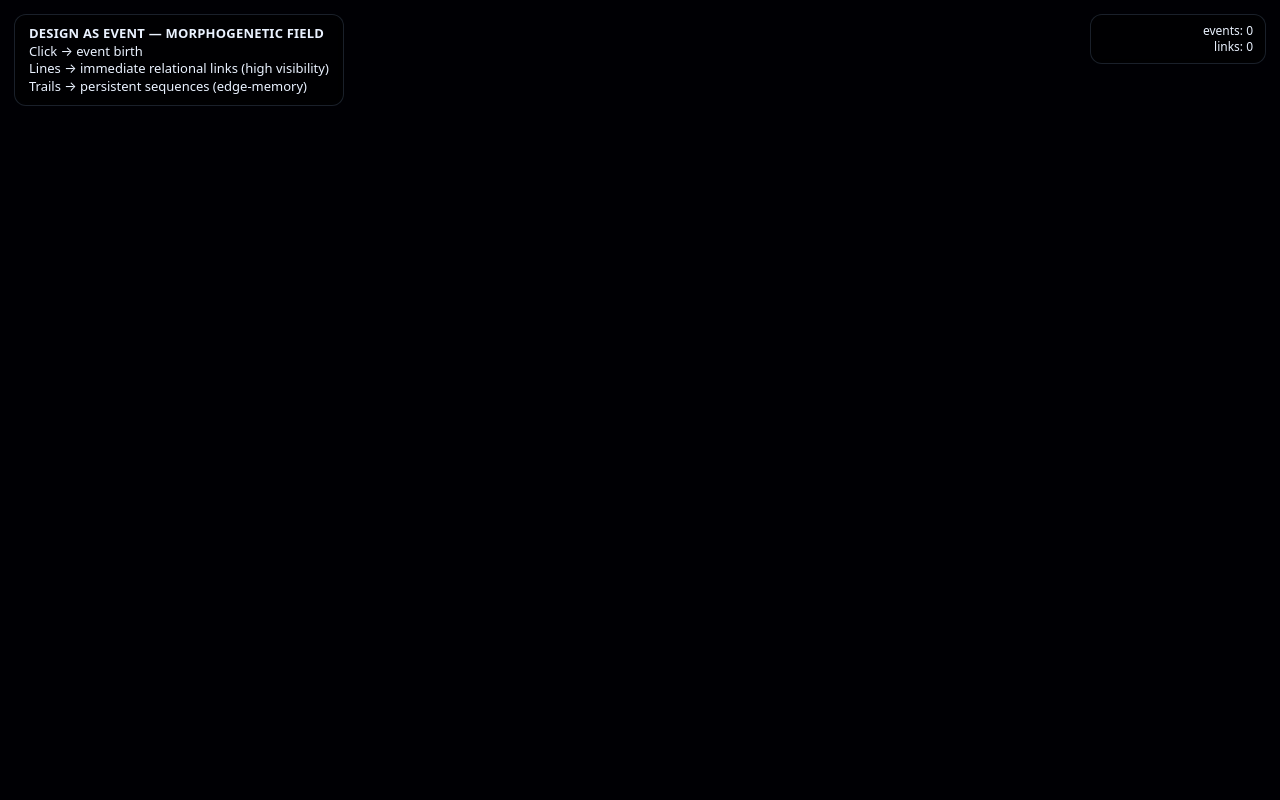
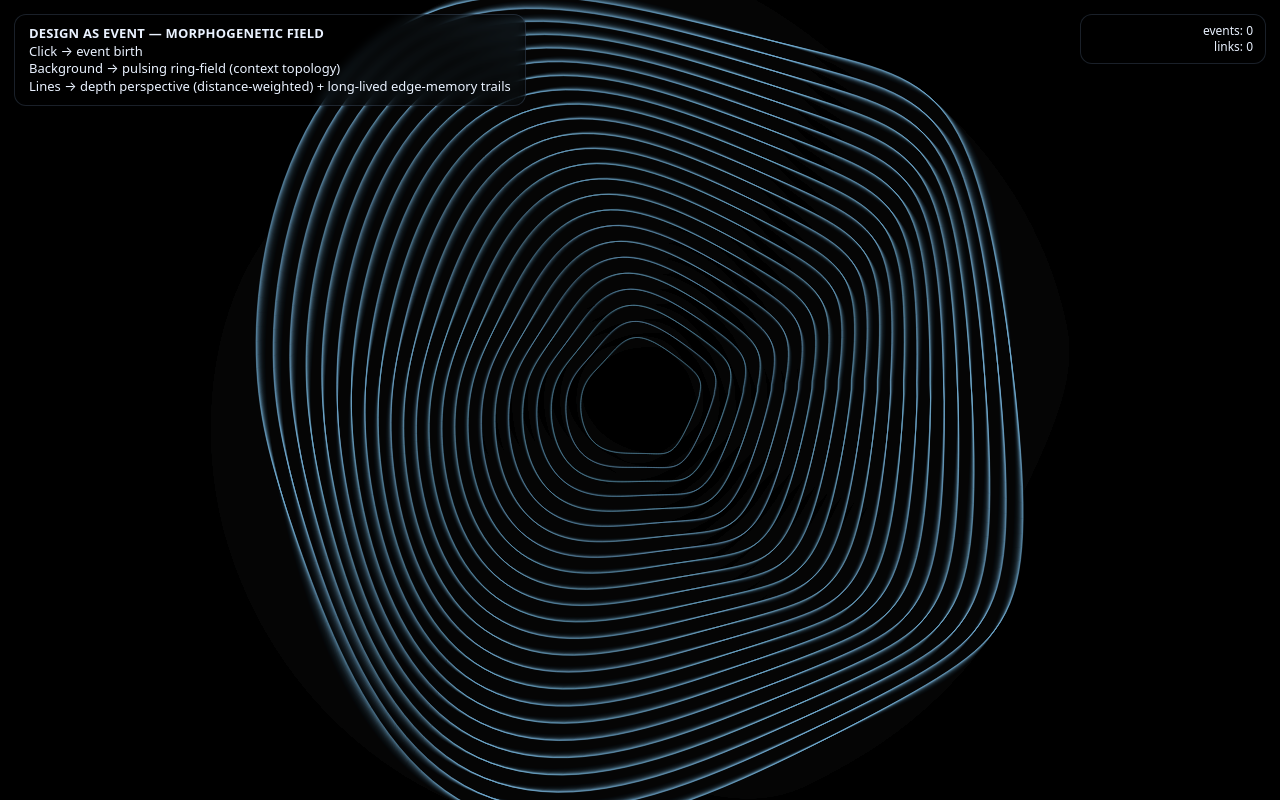
Before and after one commit to kostastheodoros-ctrl/dw-webgl-spot, a plain HTML site: page index.html in a window 1280 px wide. Drawn offline with Linux system fonts and the light colour scheme.

Commit message:
Update index.html

```diff
--- a/index.html
+++ b/index.html
@@ -8,7 +8,7 @@
     html,body{margin:0;height:100%;background:#04060a;overflow:hidden;font-family:system-ui,-apple-system,Segoe UI,Roboto,Helvetica,Arial,sans-serif;color:#eaf2ff;}
     canvas{display:block;}
     .ui{
-      position:fixed;top:14px;left:14px;max-width:520px;
+      position:fixed;top:14px;left:14px;max-width:560px;
       background:rgba(0,0,0,.35);backdrop-filter:blur(6px);
       padding:10px 14px;border-radius:12px;font-size:13px;line-height:1.35;
       border:1px solid rgba(160,200,255,.16);
@@ -19,7 +19,7 @@
       background:rgba(0,0,0,.35);backdrop-filter:blur(6px);
       padding:8px 12px;border-radius:12px;font-size:12px;line-height:1.35;
       border:1px solid rgba(160,200,255,.16);
-      min-width:150px;text-align:right;
+      min-width:160px;text-align:right;
     }
   </style>
 </head>
@@ -28,8 +28,8 @@
   <div class="ui">
     <b>DESIGN AS EVENT — MORPHOGENETIC FIELD</b><br>
     Click → event birth<br>
-    Lines → immediate relational links (high visibility)<br>
-    Trails → persistent sequences (edge-memory)
+    Background → pulsing ring-field (context topology)<br>
+    Lines → depth perspective (distance-weighted) + long-lived edge-memory trails
   </div>
   <div class="hud" id="hud">events: 0<br>links: 0</div>
 
@@ -48,40 +48,54 @@
     let t=0, frame=0;
     let nextId=1;
 
+    let mouse = { x: innerWidth/2, y: innerHeight/2 };
+    addEventListener("mousemove",(e)=>{ mouse.x=e.clientX; mouse.y=e.clientY; });
+
     let events = [];
-    let edgeMemory = new Map(); // key -> {a,b,strength,ttl,trail,trailAge}
+    // key -> {a,b,strength,ttl,trail,trailAge}
+    let edgeMemory = new Map();
 
     const P = {
       // event birth
       energyMin: 0.8,
-      energyMax: 1.8,
+      energyMax: 1.85,
       radiusBase: 90,
-      radiusK: 185,
+      radiusK: 190,
       lifeBase: 1.0,
-      lifeK: 0.55,
+      lifeK: 0.62,
       phaseSpeed: 0.015,
 
-      // LINKING (make it obvious)
-      edgeMaxD_factor: 0.95,     // MUCH larger: links form easily
-      edgeCharge: 0.10,
-      edgeDecay: 0.0022,         // slow decay => lines persist
-      edgeTTL_gain: 3.2,
-      edgeTTL_decay: 0.0030,
+      // pulsing ring-field (the “background” you want)
+      rings: 24,
+      ringPoints: 170,
+      ringSpacing: 15,
+      ringStart: 58,
+      mouseGain: 0.12,           // subtle baseline drift
+      pulseA: 0.075,             // breathing amplitude
 
-      // VISUALS (bright + thick)
-      edgeAlphaBase: 0.18,
-      edgeAlphaK: 0.70,
-      edgeWidthBase: 1.2,
-      edgeWidthK: 3.2,
+      // LINKING: easier to connect, but depth-weighted
+      edgeMaxD_factor: 0.95,
 
-      // trails (persistent sequences)
-      trailMaxPoints: 60,
+      // MEMORY: persist MUCH longer
+      edgeCharge: 0.095,
+      edgeDecay: 0.0015,         // very slow strength decay
+      edgeTTL_gain: 3.6,
+      edgeTTL_decay: 0.0018,     // very slow TTL decay
+
+      // DRAW perspective (near vs far)
+      widthNear: 4.2,
+      widthFar: 0.8,
+      alphaNear: 0.92,
+      alphaFar: 0.10,
+
+      // trails
+      trailMaxPoints: 80,
       trailSampleEvery: 2,
-      trailFade: 0.010,
-      trailCurviness: 0.22,
+      trailFade: 0.006,          // slower trail fade (more persistence)
+      trailCurviness: 0.24,
 
-      // background fade (keep depth)
-      bgFade: 0.14
+      // background fade (keep traces longer)
+      bgFade: 0.09
     };
 
     addEventListener("click",(e)=>createEvent(e.clientX,e.clientY));
@@ -110,6 +124,47 @@
       return { x: mx + nx*wobble, y: my + ny*wobble };
     }
 
+    // Depth weight: 0 (far) .. 1 (near)
+    function depthWeight(d, maxD){
+      const x = 1 - (d / Math.max(1,maxD));
+      // make near relations pop more (nonlinear)
+      return Math.max(0, Math.min(1, x*x));
+    }
+
+    function drawPulsingField(){
+      const cx=w/2, cy=h/2;
+      for(let r=0;r<P.rings;r++){
+        const baseRadius = P.ringStart + r*P.ringSpacing;
+        ctx.beginPath();
+        for(let i=0;i<P.ringPoints;i++){
+          const a=(i/P.ringPoints)*Math.PI*2;
+          let x=cx + baseRadius*Math.cos(a);
+          let y=cy + baseRadius*Math.sin(a);
+
+          // subtle mouse drift (keeps background alive)
+          const mdx = (mouse.x - cx)/Math.max(1,cx);
+          const mdy = (mouse.y - cy)/Math.max(1,cy);
+          x += mdx*baseRadius*P.mouseGain;
+          y += mdy*baseRadius*P.mouseGain;
+
+          // pulsing ripple (your “breathing background”)
+          const pulse = (Math.sin(t*1.0 + r*0.18) + Math.cos(t*1.35 + a*2.0)) * 0.5;
+          x += Math.sin(a*3 + t + r*0.10) * baseRadius * P.pulseA;
+          y += Math.cos(a*4 + t + r*0.10) * baseRadius * P.pulseA;
+          x += Math.cos(a*2.2 + t) * pulse * 2.2;
+          y += Math.sin(a*2.0 + t) * pulse * 2.2;
+
+          if(i===0) ctx.moveTo(x,y); else ctx.lineTo(x,y);
+        }
+        ctx.closePath();
+
+        const alpha=0.08+(r/P.rings)*0.24;
+        ctx.strokeStyle=`rgba(140,210,255,${alpha})`;
+        ctx.lineWidth=1;
+        ctx.stroke();
+      }
+    }
+
     function buildActiveEdges(){
       const active = [];
       for(let i=0;i<events.length;i++){
@@ -119,11 +174,11 @@
           const d=Math.sqrt(dx*dx+dy*dy);
           const maxD=(a.radius+b.radius)*P.edgeMaxD_factor;
           if(d < maxD){
-            const closeness = 1 - (d / Math.max(1,maxD));
-            const charge = closeness * (0.5 + 0.5*Math.min(a.life,b.life));
+            const wNear = depthWeight(d, maxD);
+            const charge = wNear * (0.55 + 0.45*Math.min(a.life,b.life)); // near links charge more
             const minId=Math.min(a.id,b.id), maxId=Math.max(a.id,b.id);
             const key=`${minId}-${maxId}`;
-            active.push({key,a,b,charge});
+            active.push({key,a,b,charge,d,maxD,wNear});
           }
         }
       }
@@ -133,12 +188,10 @@
     function updateEdgeMemory(active){
       frame++;
 
-      // decay existing
       for(const [k,rec] of edgeMemory.entries()){
         rec.strength = Math.max(0, rec.strength - P.edgeDecay);
         rec.ttl = Math.max(0, rec.ttl - P.edgeTTL_decay);
 
-        // fade trail points
         for(let i=0;i<rec.trailAge.length;i++){
           rec.trailAge[i] = Math.max(0, rec.trailAge[i] - P.trailFade);
         }
@@ -152,15 +205,17 @@
         }
       }
 
-      // charge active + sample trail
       for(const e of active){
         const rec = edgeMemory.get(e.key) || { a:e.a, b:e.b, strength:0, ttl:0, trail:[], trailAge:[] };
         rec.a=e.a; rec.b=e.b;
+
+        // strong persistence: charge adds slowly but sticks
         rec.strength = Math.min(1.0, rec.strength + P.edgeCharge*e.charge);
         rec.ttl = Math.min(1.0, rec.ttl + P.edgeTTL_gain*0.01*e.charge);
 
+        // sample curved midpoint for trail -> creates sequences
         if(frame % P.trailSampleEvery === 0){
-          const mp=bentMidpoint(e.a.x,e.a.y,e.b.x,e.b.y, P.trailCurviness*140*e.charge);
+          const mp=bentMidpoint(e.a.x,e.a.y,e.b.x,e.b.y, P.trailCurviness*160*e.charge);
           rec.trail.push(mp);
           rec.trailAge.push(1.0);
           while(rec.trail.length > P.trailMaxPoints){
@@ -172,13 +227,18 @@
       }
     }
 
+    function lerp(a,b,t){ return a + (b-a)*t; }
+
     function drawTrails(){
       for(const rec of edgeMemory.values()){
         if(rec.trail.length < 2) continue;
+
         const avgAge = rec.trailAge.reduce((s,a)=>s+a,0)/Math.max(1,rec.trailAge.length);
         const s = rec.strength * (0.35 + 0.65*rec.ttl);
-        const alpha = Math.min(0.55, 0.10 + 0.45*avgAge*s);
-        const width = 1.0 + 2.6*avgAge*s;
+
+        // trails should feel “structural”, but still depthy
+        const alpha = Math.min(0.55, 0.10 + 0.50*avgAge*s);
+        const width = 0.9 + 3.0*avgAge*s;
 
         ctx.beginPath();
         for(let i=0;i<rec.trail.length;i++){
@@ -193,20 +253,27 @@
     }
 
     function drawImmediateLinks(active){
-      // These are the “lines that connect the clicks” (guaranteed visible)
+      // Present-time links: depth perspective by distance
       for(const e of active){
         const a=e.a, b=e.b;
-        const base = Math.min(1.0, 0.35 + 0.65*e.charge);
-        const alpha = Math.min(0.85, P.edgeAlphaBase + base*P.edgeAlphaK);
-        const width = P.edgeWidthBase + base*P.edgeWidthK;
 
-        const mp=bentMidpoint(a.x,a.y,b.x,b.y, 90*e.charge);
+        // near => thick/bright ; far => thin/faint
+        const width = lerp(P.widthFar, P.widthNear, e.wNear);
+        const alpha = lerp(P.alphaFar, P.alphaNear, e.wNear);
+
+        // also modulate by memory strength if already established
+        const mem = edgeMemory.get(e.key);
+        const m = mem ? (0.35 + 0.65*mem.strength) : 0.55;
+        const alpha2 = Math.min(0.95, alpha * m);
+        const width2 = width * (0.85 + 0.55*m);
+
+        const mp=bentMidpoint(a.x,a.y,b.x,b.y, 110*e.wNear);
 
         ctx.beginPath();
         ctx.moveTo(a.x,a.y);
         ctx.quadraticCurveTo(mp.x, mp.y, b.x, b.y);
-        ctx.strokeStyle = `rgba(255,250,220,${alpha})`;
-        ctx.lineWidth = width;
+        ctx.strokeStyle = `rgba(255,250,220,${alpha2})`;
+        ctx.lineWidth = width2;
         ctx.stroke();
       }
     }
@@ -214,9 +281,8 @@
     function drawEvents(){
       for(const e of events){
         e.phase += P.phaseSpeed;
-        e.life *= 0.987; // slow decay so links have time to form
+        e.life *= 0.987; // slow decay so relations persist
 
-        // micro drift
         const drift = 0.08*e.energy*e.life;
         e.x += Math.cos(e.phase)*drift;
         e.y += Math.sin(e.phase*0.9)*drift;
@@ -224,14 +290,12 @@
         e.x = Math.max(10, Math.min(w-10, e.x));
         e.y = Math.max(10, Math.min(h-10, e.y));
 
-        // halo
         ctx.beginPath();
-        ctx.arc(e.x,e.y, e.radius*e.life*0.18, 0, Math.PI*2);
+        ctx.arc(e.x,e.y, e.radius*e.life*0.16, 0, Math.PI*2);
         ctx.strokeStyle = `rgba(255,210,120,${0.18 + 0.30*e.life})`;
         ctx.lineWidth = 1;
         ctx.stroke();
 
-        // dot
         ctx.beginPath();
         ctx.arc(e.x,e.y, 2.4 + 2.0*e.energy, 0, Math.PI*2);
         ctx.fillStyle = `rgba(255,245,210,${0.25 + 0.45*e.life})`;
@@ -251,17 +315,19 @@
     }
 
     function render(){
-      // background persistence
+      // keep traces longer (depth)
       ctx.fillStyle = `rgba(4,6,10,${P.bgFade})`;
       ctx.fillRect(0,0,w,h);
+
+      // restore “pulsing background”
+      drawPulsingField();
 
       const active = buildActiveEdges();
       updateEdgeMemory(active);
 
-      // DEPTH: trails, then current links
+      // depth: trails first, then present links, then events
       drawTrails();
       drawImmediateLinks(active);
-
       drawEvents();
       relinkEdgeRefs();
 
```
